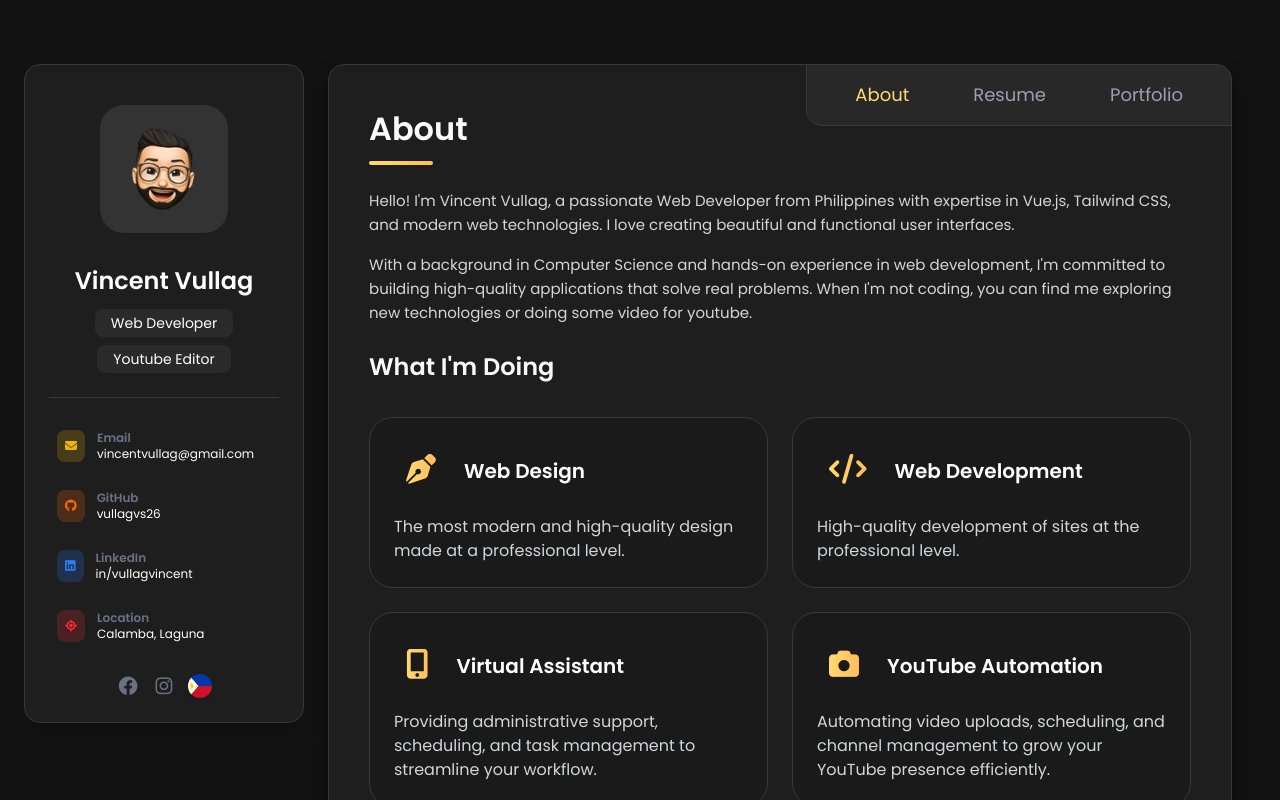
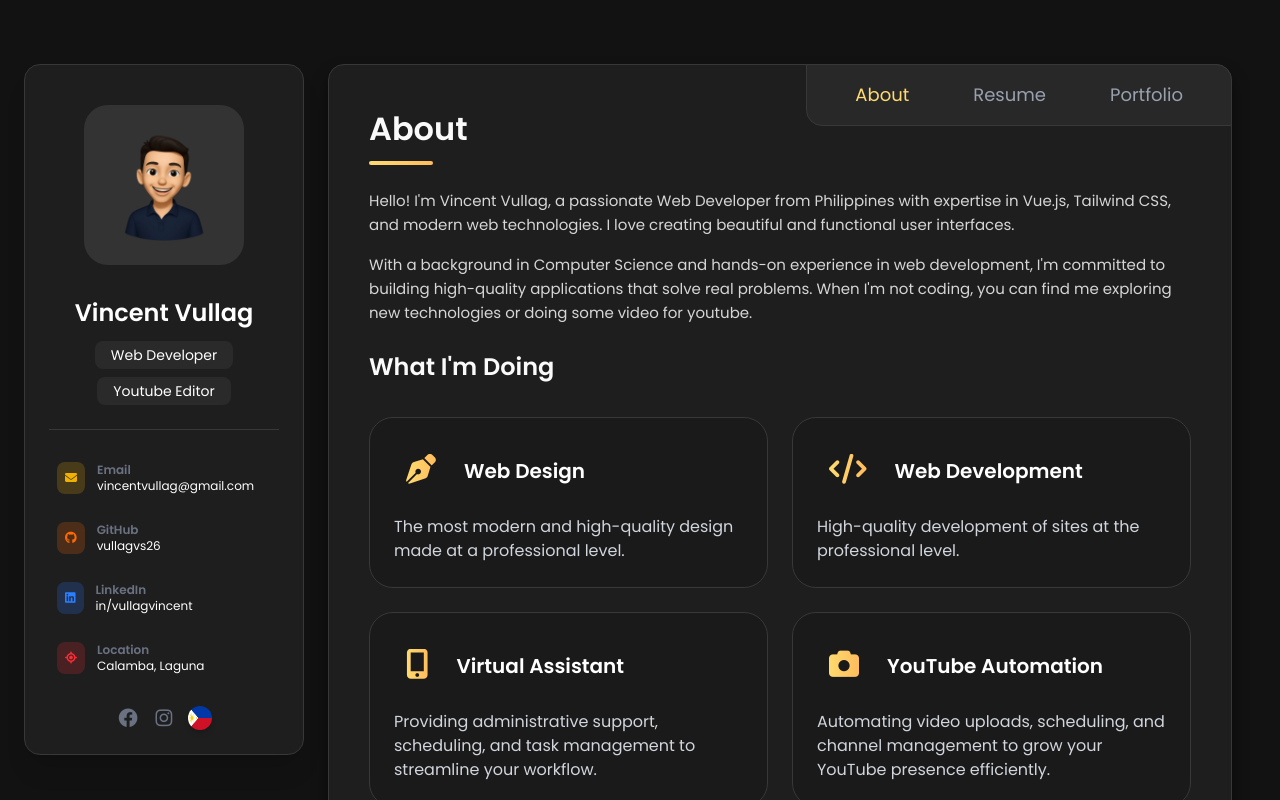
Before and after one commit to vullagvs26/vincent-portfolio, a Vue app: page / in a window 1280 px wide. Shown: the top 800 px of the page. Built offline with nearby package versions, Linux system fonts and the light colour scheme.

Commit message:
Update avatar display in Sidebar.vue: adjust size and import avatar image dynamically

```diff
--- a/src/components/Sidebar.vue
+++ b/src/components/Sidebar.vue
@@ -7,10 +7,10 @@
       class="flex flex-col md:flex-row lg:flex-col w-full items-center md:items-start lg:items-center gap-4"
     >
       <!-- Avatar -->
-      <div class="bg-[#333333] p-4 rounded-3xl mt-4 shrink-0">
+      <div class="bg-[#333333] p-2 rounded-3xl mt-4 shrink-0">
         <img
-          src="../assets/avatar.png"
-          class="w-24 h-24 rounded-2xl object-cover"
+          :src="avatarUrl"
+          class="w-28 h-28 md:w-32 md:h-32 lg:w-36 lg:h-36 rounded-2xl object-contain"
           alt="avatar"
         />
       </div>
@@ -334,6 +334,7 @@
 
 <script setup>
 import { ref } from "vue";
+import avatarUrl from "../assets/avatar.png";
 
 const isContactOpen = ref(false);
 </script>
```
Also changed, not shown: src/assets/avatar.png.
